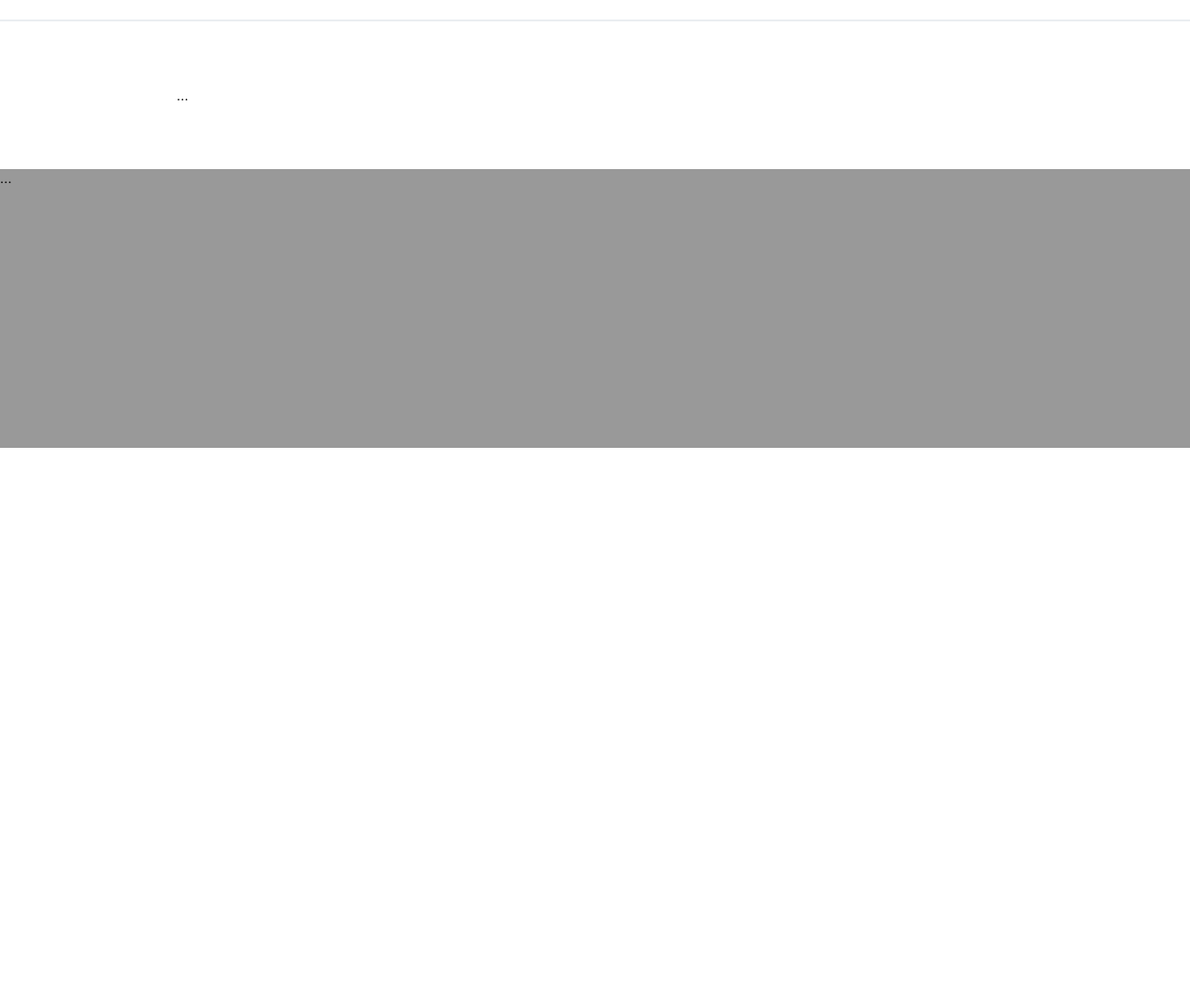
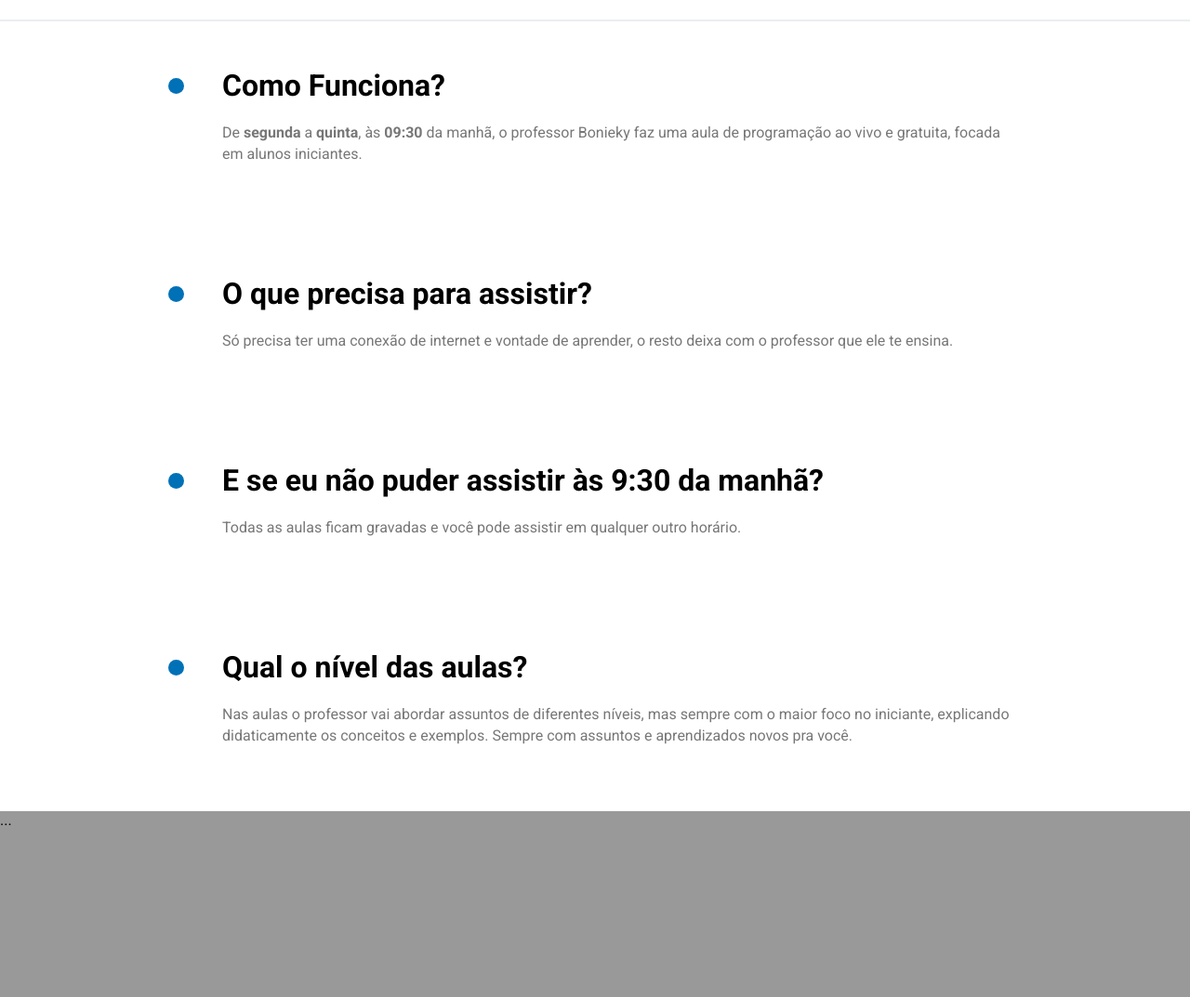
Before and after one commit to EandroC/1-captura, a plain HTML site: page index.html in a window 1280 px wide. Shown: the part 640-1713 px from the top of the page at 93% size. Before the commit the page ends 1122 px from the top, so only its background shows below. Drawn offline with Linux system fonts and the light colour scheme.

Commit message:
Ajustando o layout dos itens

```diff
--- a/assets/css/style.css
+++ b/assets/css/style.css
@@ -120,11 +120,6 @@ header{
     margin: 0 10px;
 }
 
-footer{
-    background-color: #999;
-    height: 300px;
-}
-
 /********* SECTION INSTRUCTION *********/
 .instructions{
 
@@ -135,3 +130,47 @@ footer{
     max-width: 900px;
     padding: 70px 0;
 }
+
+.inst-item{
+    border-left: 3px solid #ECF0F3;
+    display: flex;
+}
+
+.inst-circle{
+    border-radius: 50%;
+    width: 17px;
+    height: 17px;
+    background-color: #0071B7;
+    margin: -9px;
+}
+
+.inst-text{
+    flex: 1;
+    margin-left: 50px;
+}
+
+.inst-text h2{
+    font-size: 32px;
+    color: #000;
+    margin: -20px 0 20px 0;
+}
+
+.inst-text p{
+    font-size: 16px;
+    line-height: 23px;
+    color: #777;
+    margin-bottom: 70px;
+}
+
+.inst-item:last-child{
+    border: 0;
+}
+
+.inst-item:last-child p{
+    margin: 0;
+}
+
+footer{
+    background-color: #999;
+    height: 300px;
+}
--- a/index.html
+++ b/index.html
@@ -67,7 +67,40 @@
 
     <section class="instructions">
         <div class="inst-container">
-            ...
+            <div class="inst-item">
+                <div class="inst-circle"></div>
+                <div class="inst-text">
+                    <h2>Como Funciona?</h2>
+                    <p>De <strong>segunda</strong> a <strong>quinta</strong>, às <strong>09:30</strong> da manhã, o professor Bonieky faz uma aula de programação ao vivo e gratuita, focada em alunos iniciantes.</p>
+                </div>
+            </div>
+        </div>
+        <div class="inst-container">
+            <div class="inst-item">
+                <div class="inst-circle"></div>
+                <div class="inst-text">
+                    <h2>O que precisa para assistir?</h2>
+                    <p>Só precisa ter uma conexão de internet e vontade de aprender, o resto deixa com o professor que ele te ensina.</p>
+                </div>
+            </div>
+        </div>
+        <div class="inst-container">
+            <div class="inst-item">
+                <div class="inst-circle"></div>
+                <div class="inst-text">
+                    <h2>E se eu não puder assistir às 9:30 da manhã?</h2>
+                    <p>Todas as aulas ficam gravadas e você pode assistir em qualquer outro horário.</p>
+                </div>
+            </div>
+        </div>
+        <div class="inst-container">
+            <div class="inst-item">
+                <div class="inst-circle"></div>
+                <div class="inst-text">
+                    <h2>Qual o nível das aulas?</h2>
+                    <p>Nas aulas o professor vai abordar assuntos de diferentes níveis, mas sempre com o maior foco no iniciante, explicando didaticamente os conceitos e exemplos. Sempre com assuntos e aprendizados novos pra você.</p>
+                </div>
+            </div>
         </div>
     </section>
 
```
